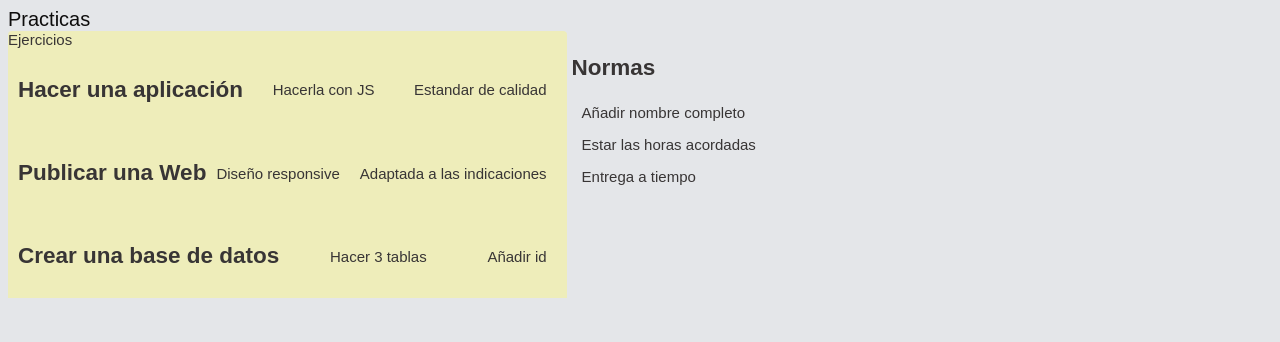
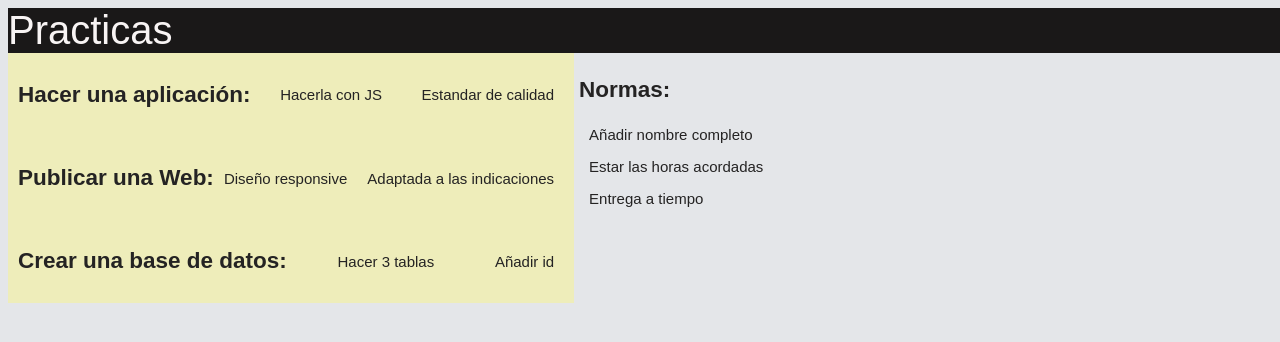
Before and after one commit to RubenRuiz2006/taskflow-project, a plain HTML site: page index.html in a window 1280 px wide. Drawn offline with Linux system fonts and the light colour scheme.

Commit message:
actualizado

```diff
--- a/index.html
+++ b/index.html
@@ -14,18 +14,20 @@
         :root{
             --fuente-general: arial, sans-serif;
             --color-principal: rgb(14, 13, 13);
-            --color-secundario: rgb(56, 53, 53);
-            --tamaño-letra1: 20px;
+            --color-secundario: rgb(36, 35, 35) ;
+            --tamaño-letra1: 40px;
             --tamaño-letra2: 15px;
             --color-fondo:#e4e6e9;
             --color-apartados: #eeedba;
+            --fondo-header:rgb(26, 24, 24);
+            --color--header:rgb(248, 244, 244);
         }
 
         header{
-            background-color: var(--color-fondo);
+            background-color: var(--fondo-header);
             font-size: var(--tamaño-letra1);
             font-family: var(--fuente-general);
-            color: var(--color-principal);
+            color: var(--color--header);
         }
         main{
             background-color: var(--color-fondo);
@@ -55,12 +57,14 @@
             padding: 10px;
             justify-content: space-between;
             background-color: var(--color-apartados);
+
         }
         .contenedor{
             display: flex;
             font-size: var(--tamaño-letra2);
             font-family: var(--fuente-general);
             color: var(--color-secundario);}
+
         @media (max-width: 768px){
             .contenedor{
             flex-direction: column;
@@ -79,29 +83,29 @@
     <header>Practicas</header>
     <main>
     <div class="contenedor">
-        <section>Ejercicios
+        <section>
 
             <div class="tarea">
-                <h2>Hacer una aplicación</h2>
+                <h2>Hacer una aplicación:</h2>
                 <p>Hacerla con JS</p>
                 <p>Estandar de calidad</p>
             </div>
 
             <div class="tarea">
-                <h2>Publicar una Web</h2>
+                <h2>Publicar una Web:</h2>
                 <p>Diseño responsive</p>
                 <p>Adaptada a las indicaciones</p>
             </div>
 
             <div class="tarea">
-                <h2>Crear una base de datos</h2>
+                <h2>Crear una base de datos:</h2>
                 <p>Hacer 3 tablas</p>
                 <p>Añadir id</p>
             </div>
         </section>
 
         <aside>
-        <h1>Normas</h1>
+        <h1>Normas:</h1>
         <p>Añadir nombre completo</p>
         <p>Estar las horas acordadas</p>
         <p>Entrega a tiempo</p>
```
